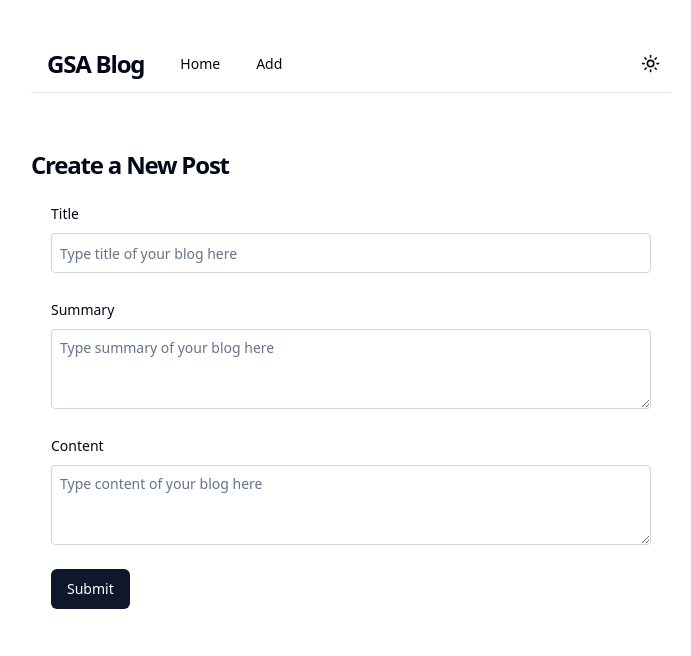
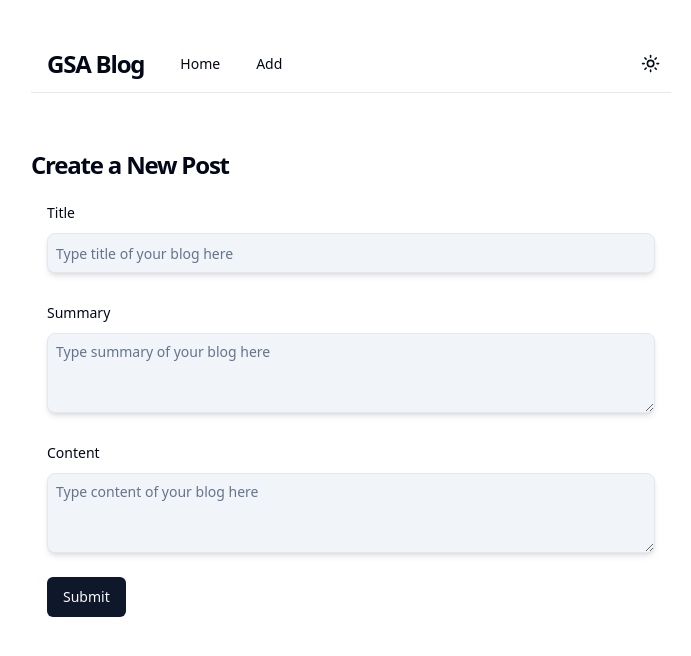
Before and after one commit to ZaeemT/GSA, a Next.js app: page /create in a window 1280 px wide. Shown: the top 656 px of the page, without its empty margins (289-980 px from the left). Built offline with nearby package versions, Linux system fonts and the light colour scheme.

Commit message:
US-3: Improved UI

```diff
--- a/pages/create.tsx
+++ b/pages/create.tsx
@@ -78,7 +78,7 @@ const CreatePostPage = () => {
         <div className="container mx-auto p-4 mx-auto w-full max-w-2xl">
             <h1 className="text-2xl font-bold mb-4 tracking-tighter">Create a New Post</h1>
             <Form {...form}>
-                <form onSubmit={form.handleSubmit(onSubmit)} className="space-y-6 text-md m-5">
+                <form onSubmit={form.handleSubmit(onSubmit)} className="space-y-6 text-lg m-4">
                     <FormField
                     control={form.control}
                     name="title"
@@ -90,7 +90,7 @@ const CreatePostPage = () => {
                                     type="text"
                                     id="title"
                                     placeholder='Type title of your blog here'
-                                    className="w-full p-2 border border-gray-300 rounded"
+                                    className="w-full p-2 border shadow-md bg-secondary rounded-lg"
                                     {...field}
                                 />
                             </FormControl>
@@ -109,7 +109,7 @@ const CreatePostPage = () => {
                                 <Textarea
                                     id="summary"
                                     placeholder='Type summary of your blog here'
-                                    className="w-full p-2 border border-gray-300 rounded"
+                                    className="w-full p-2 border shadow-md bg-secondary rounded-lg"
                                     {...field}
                                 />
                             </FormControl>
@@ -128,7 +128,7 @@ const CreatePostPage = () => {
                                 <Textarea
                                     id="content"
                                     placeholder='Type content of your blog here'
-                                    className="w-full p-2 border border-gray-300 rounded"
+                                    className="w-full p-2 border shadow-md bg-secondary rounded-lg"
                                     {...field}
                                 />
                             </FormControl>
```
